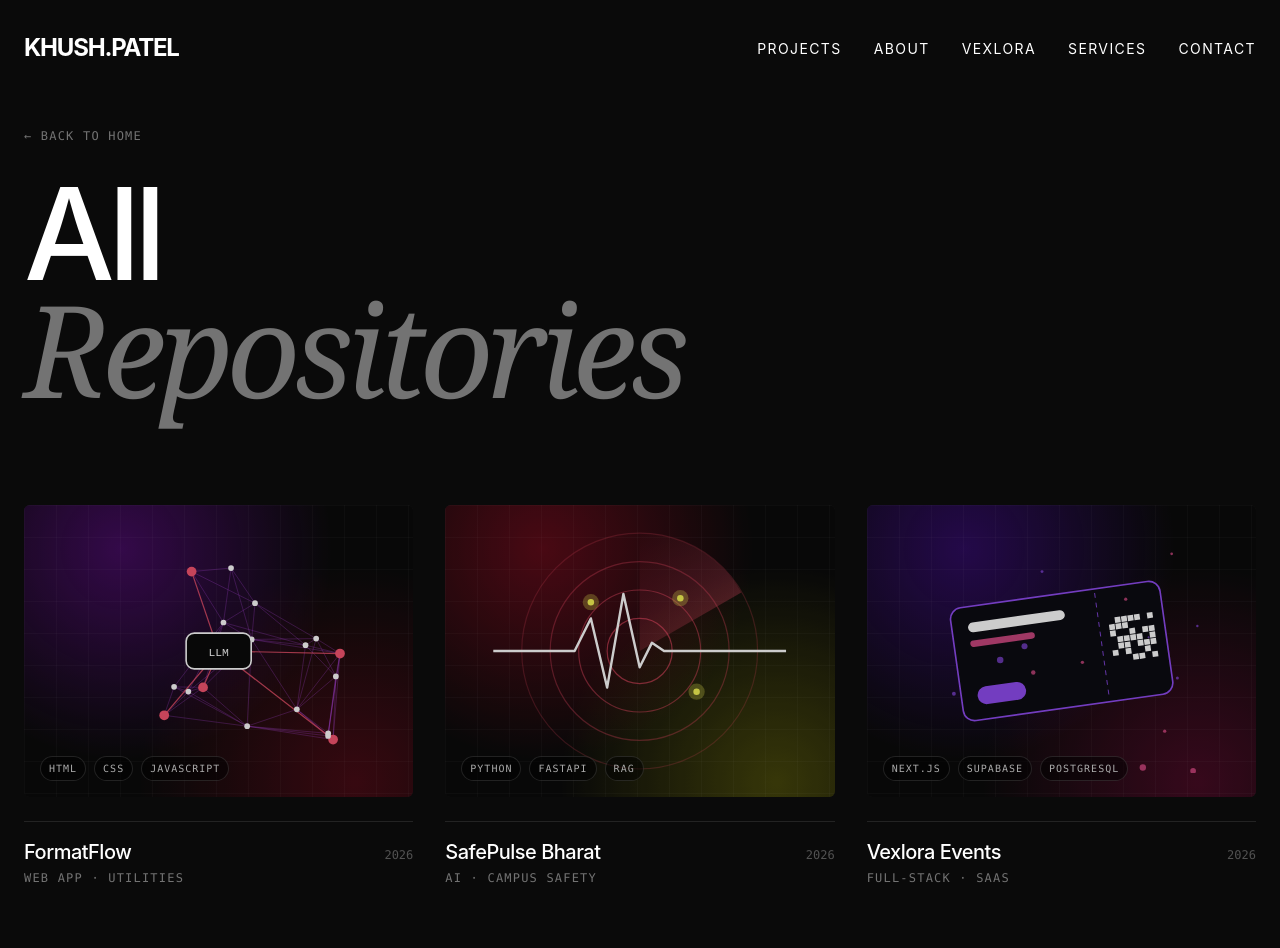
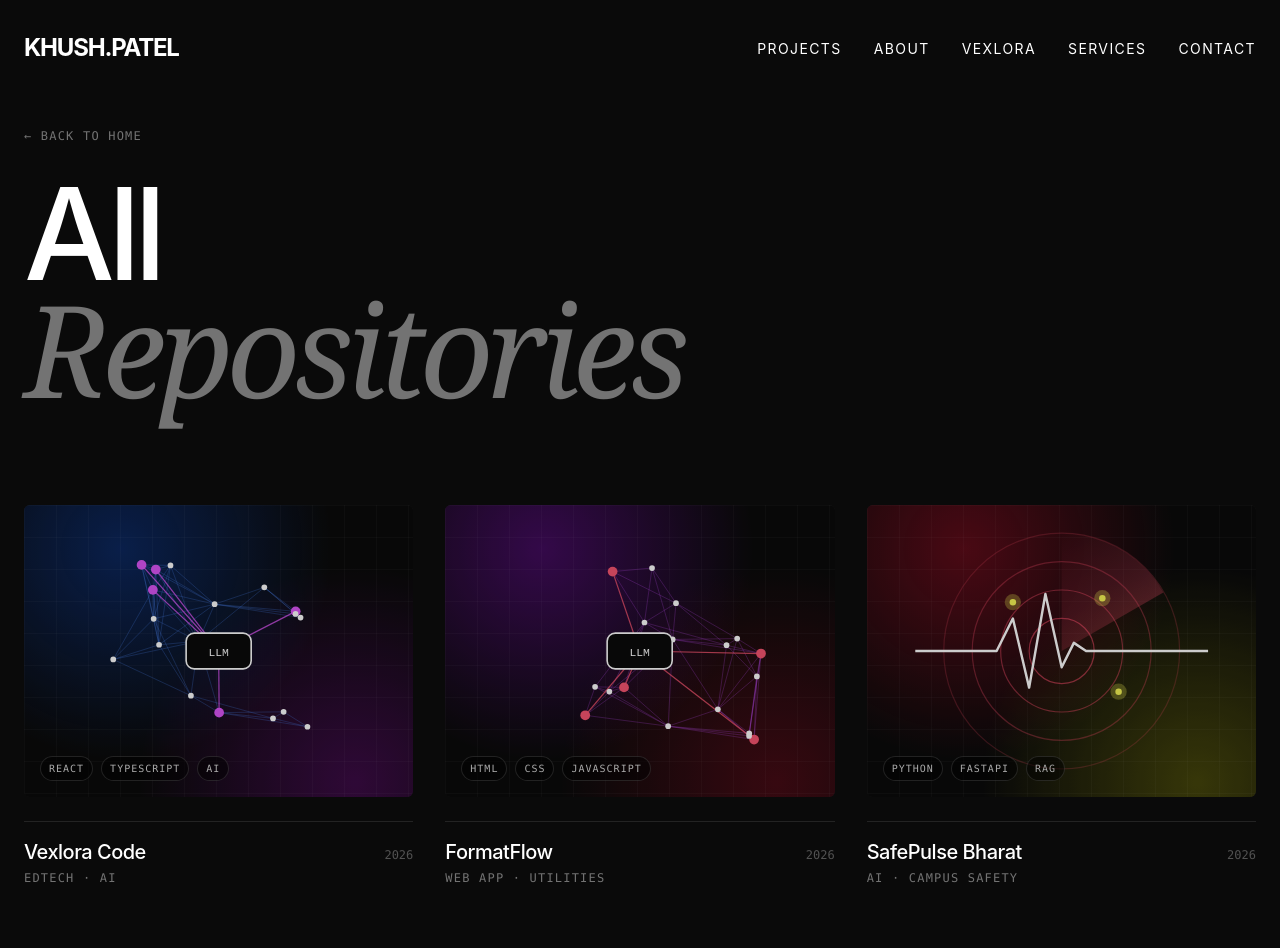
Before and after one commit to khushgit84/khush.tech, a React (Vite) app: page /work in a window 1280 px wide. Shown: the top 948 px of the page. Built offline with nearby package versions, Linux system fonts and the light colour scheme.

Commit message:
feat: Add Vexlora Code project with Netlify link

```diff
--- a/src/app/data/projects.ts
+++ b/src/app/data/projects.ts
@@ -18,6 +18,22 @@ export type Project = {
 const gh = (repo: string) => `https://github.com/khushgit84/${repo}`;
 
 export const projects: Project[] = [
+  {
+    id: "vexloracode",
+    slug: "vexloracode",
+    title: "Vexlora Code",
+    category: "EdTech · AI",
+    year: "2026",
+    client: "Vexlora",
+    role: "Full-stack Development",
+    description: "Interactive coding tutorials for every language, guided by Bini AI.",
+    details: "An educational platform designed to make learning to code simple. It features interactive tutorials, a built-in code playground, and an AI assistant named Bini to help you whenever you get stuck.",
+    stack: ["React", "TypeScript", "AI", "Node.js"],
+    github: gh("vexloracodePublic"),
+    live: "https://vexloracode.netlify.app",
+    hue: 220,
+    glyph: "VC",
+  },
   {
     id: "vexloraformatflow",
     slug: "vexloraformatflow",
```
